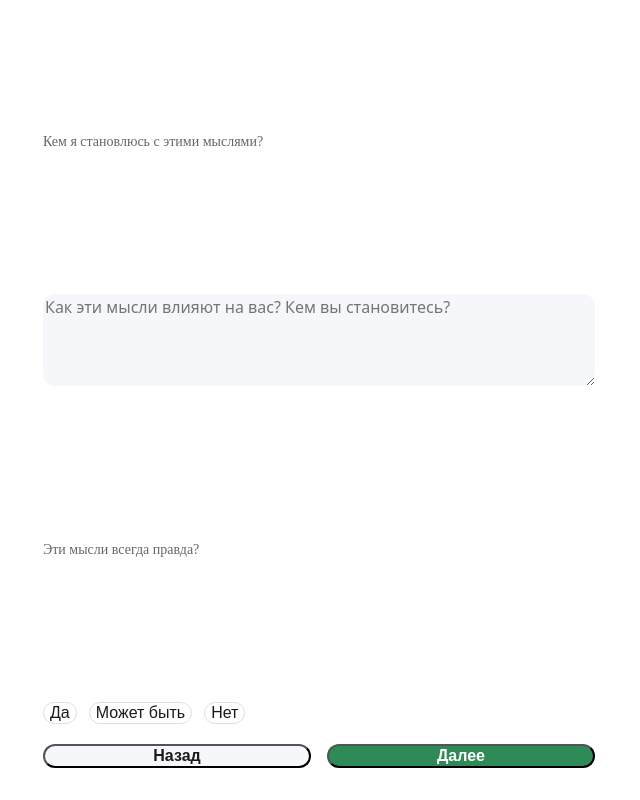
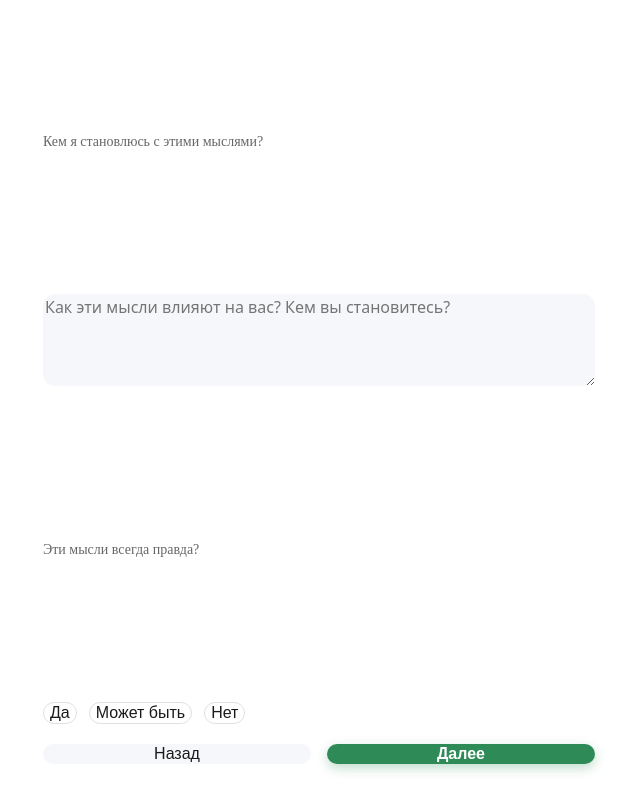
Before and after one commit to lunar-byte/MuslimAppSite, a React (Vite) app: page /step/2 in a window 1280 px wide. Shown: the part 922-1722 px from the top of the page, without its empty margins (321-961 px from the left). Built offline with nearby package versions, Linux system fonts and the light colour scheme.

Commit message:
Fix theme for web: use CSS boxShadow, remove RN properties; correct StepLayout back button; apply design tokens to Step1-3

```diff
--- a/src/components/StepLayout.jsx
+++ b/src/components/StepLayout.jsx
@@ -1,15 +1,14 @@
 import React from 'react';
 import { useNavigate } from 'react-router-dom';
 import ProgressBar from './ProgressBar';
-import { container, buttonPrimary, colors, spacing } from '../styles/theme';
+import { container, buttonPrimary, colors, spacing, borderRadius } from '../styles/theme';
 
 export default function StepLayout({ currentStep, children, isNextDisabled = false, onNext }) {
   const navigate = useNavigate();
 
   const handleNext = () => {
     if (onNext) {
-      const shouldContinue = onNext();
-      if (shouldContinue === false) return;
+      if (onNext() === false) return;
     }
     if (currentStep < 6) {
       navigate(`/step/${currentStep + 1}`);
@@ -22,6 +21,18 @@ export default function StepLayout({ currentStep, children, isNextDisabled = fal
     navigate(-1);
   };
 
+  const backButtonStyle = {
+    flex: 1,
+    padding: `${spacing.md} ${spacing.lg}`,
+    borderRadius: borderRadius.xxxl,
+    backgroundColor: colors.grayVeryLight,
+    color: colors.blackNear,
+    fontSize: 16,
+    fontWeight: 500,
+    border: 'none',
+    cursor: 'pointer',
+  };
+
   return (
     <div style={container}>
       <ProgressBar currentStep={currentStep} totalSteps={6} />
@@ -31,17 +42,7 @@ export default function StepLayout({ currentStep, children, isNextDisabled = fal
         justifyContent: 'space-between',
         gap: spacing.md
       }}>
-        <button
-          onClick={handleBack}
-          style={{
-            ...buttonPrimary,
-            backgroundColor: colors.grayVeryLight,
-            color: colors.blackNear,
-            shadow: 'none',
-            elevation: 0,
-            flex: 1
-          }}
-        >
+        <button onClick={handleBack} style={backButtonStyle}>
           Назад
         </button>
         <button
--- a/src/styles/theme.js
+++ b/src/styles/theme.js
@@ -1,5 +1,5 @@
 // Design system tokens for Sabr PWA
-// Based on STYLE.md
+// Based on STYLE.md (adapted for web)
 
 export const colors = {
   // Primary
@@ -87,50 +87,40 @@ export const typography = {
 
 export const shadows = {
   primaryButton: {
-    shadowColor: '#2E8B57',
-    shadowOffset: { width: 0, height: 4 },
-    shadowOpacity: 0.3,
-    shadowRadius: 12,
-    elevation: 6,
+    boxShadow: '0 4px 12px rgba(46, 139, 87, 0.3)',
   },
   card: {
-    shadowColor: '#000',
-    shadowOffset: { width: 0, height: 4 },
-    shadowOpacity: 0.15,
-    shadowRadius: 8,
-    elevation: 6,
+    boxShadow: '0 4px 8px rgba(0, 0, 0, 0.15)',
   },
   modal: {
-    shadowColor: '#000',
-    shadowOffset: { width: 0, height: 4 },
-    shadowOpacity: 0.15,
-    shadowRadius: 12,
-    elevation: 8,
+    boxShadow: '0 4px 12px rgba(0, 0, 0, 0.15)',
   },
 };
 
-// Reusable component styles
+// Reusable component styles (web-compatible)
 export const buttonPrimary = {
   backgroundColor: colors.primary,
-  paddingVertical: spacing.md,
-  paddingHorizontal: spacing.xxl,
+  padding: `${spacing.md} ${spacing.xxl}`,
   borderRadius: borderRadius.xxxl,
   color: colors.white,
   fontSize: 16,
   fontWeight: 600,
   ...shadows.primaryButton,
+  border: 'none',
+  cursor: 'pointer',
 };
 
 export const buttonSecondary = {
   backgroundColor: colors.primaryVeryLight,
   borderWidth: 1,
+  borderStyle: 'solid',
   borderColor: colors.primary,
-  paddingVertical: spacing.sm,
-  paddingHorizontal: spacing.lg,
+  padding: `${spacing.sm} ${spacing.lg}`,
   borderRadius: borderRadius.xl,
   color: colors.primary,
   fontSize: 16,
   fontWeight: 500,
+  cursor: 'pointer',
 };
 
 export const inputContainer = {
@@ -138,8 +128,7 @@ export const inputContainer = {
   alignItems: 'center',
   backgroundColor: colors.grayVeryLight,
   borderRadius: borderRadius.md,
-  paddingHorizontal: spacing.lg,
-  paddingVertical: spacing.md,
+  padding: `${spacing.md} ${spacing.lg}`,
   gap: spacing.md,
 };
 
```
Also changed, not shown: .claude/settings.local.json.
